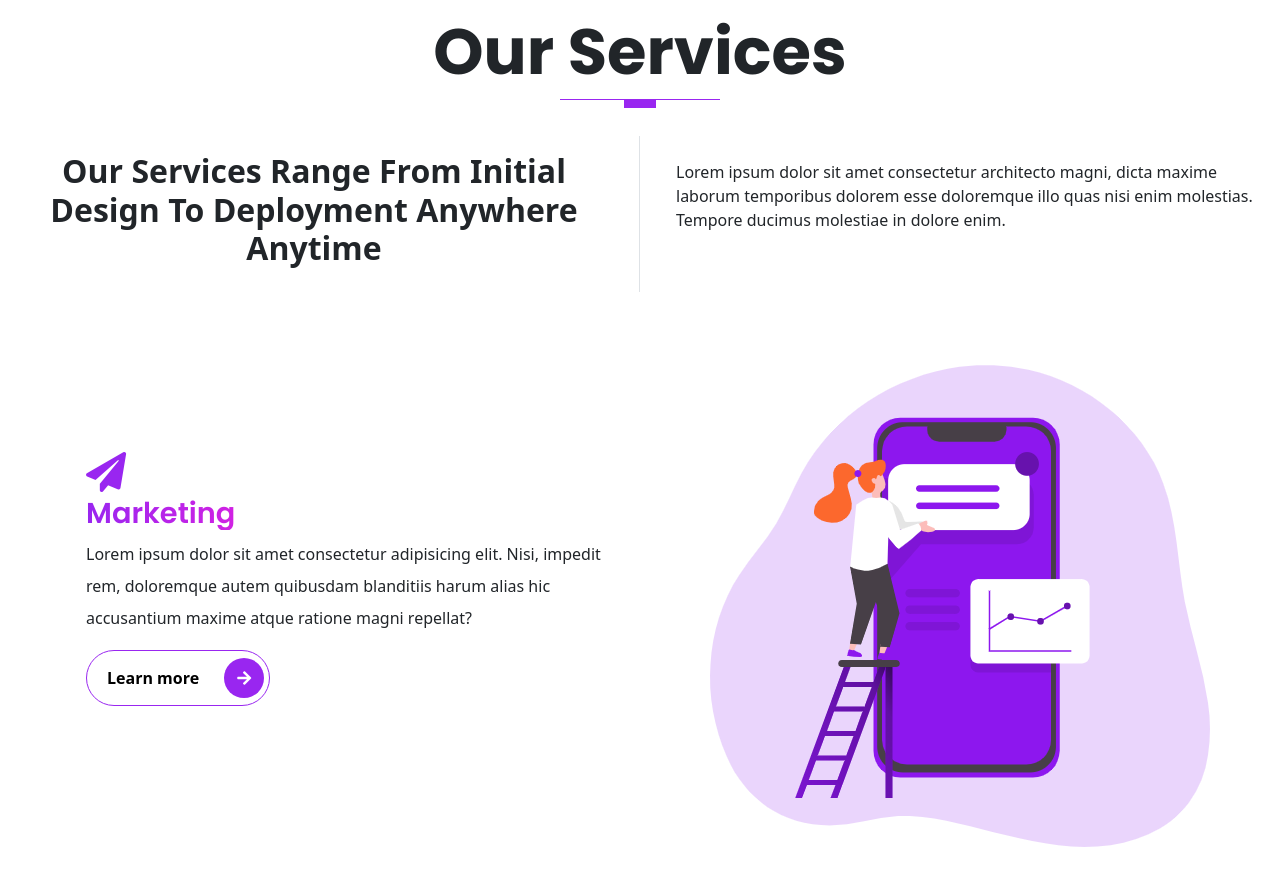
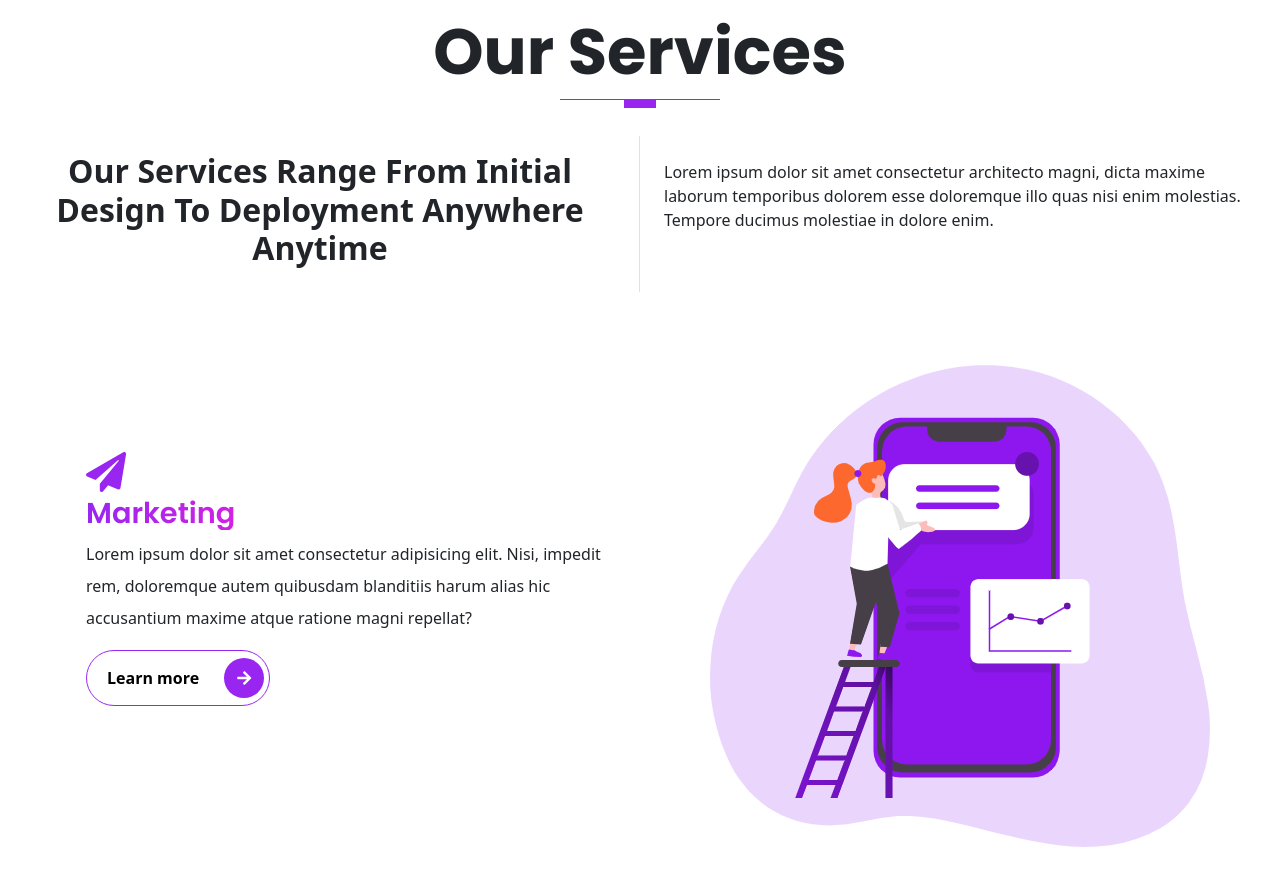
Before and after one commit to mike0610/bootstrap_advance_2, a website: page index.html in a window 1280 px wide. Shown: the part 1220-2106 px from the top of the page. Drawn offline with nearby package versions, Linux system fonts and the light colour scheme.

Commit message:
changed row

```diff
--- a/index.html
+++ b/index.html
@@ -165,8 +165,9 @@
 		</div>
 
 		<!-- START THE DISCRIPTION CONTENT -->
-		<div class="row pt-2 pb-2 mt-0 mb-3">
 
+		<div class=" pt-2 pb-2 mt-0 mb-3">
+			<div class="row" style="--bs-gutter-x: 0rem;">
 				<div class="col-md-6 border-right-relative">
 					<div class="bg-white border-right p-3">
 						<h2 class="fw-bold text-capitalize text-center">Our Services Range From Initial Design To Deployment
@@ -183,6 +184,8 @@
 				</div>
 			</div>
 		</div>
+		</div>
+
 
 		<!-- START THE CONTENT FOR THE SERVICES -->
 		<div class="container">
--- a/scss/sections/_services.scss
+++ b/scss/sections/_services.scss
@@ -1,4 +1,10 @@
 @use "../custom" as *;
+
+.container-1 {
+	// width: 100%;
+	--bs-gutter-x: -1.5rem;
+
+}
 
 .services {
 	position: relative;
```
Also changed, not shown: css/style.css. Lines whose indentation alone changed are shown as unchanged.
